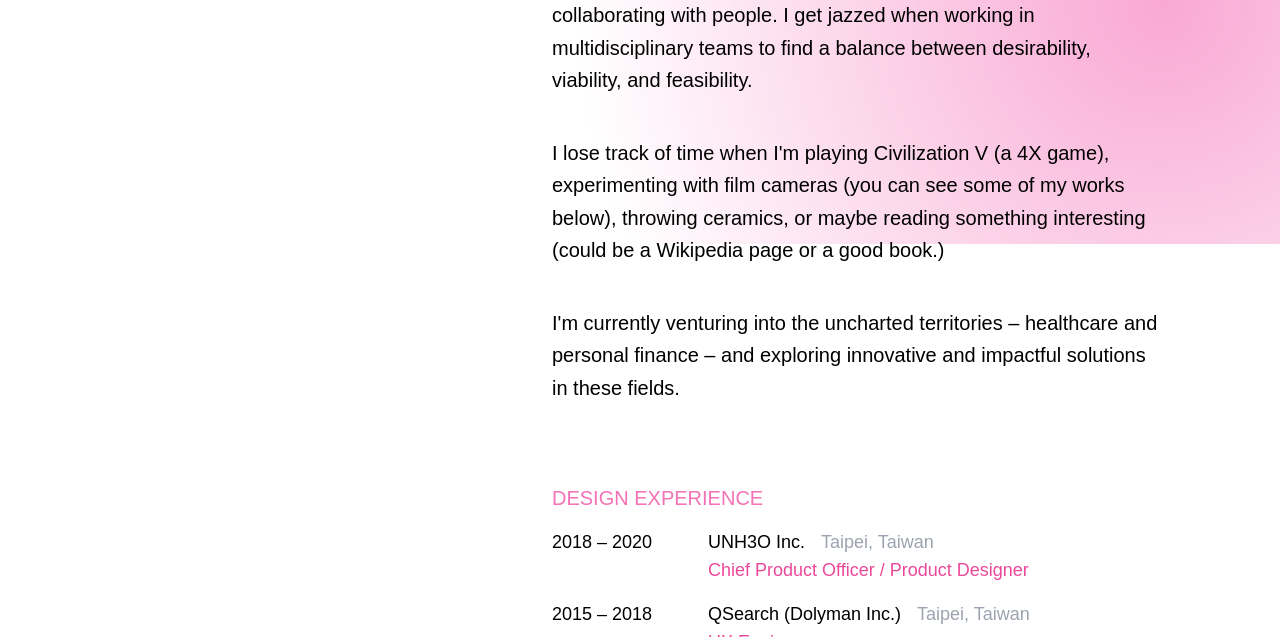
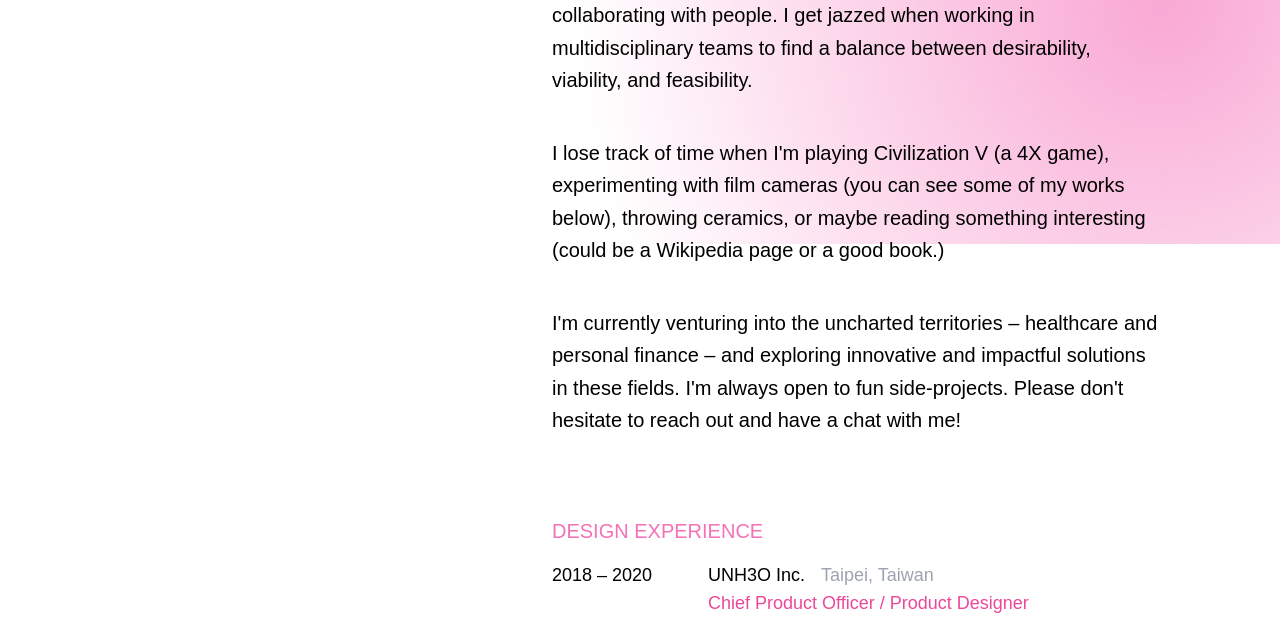
Before and after one commit to SteffYang/steffyang.github.io, a Gatsby site: page /about in a window 1280 px wide. Shown: the part 556-1193 px from the top of the page. Built offline with nearby package versions, Linux system fonts and the light colour scheme; Gatsby itself is replaced by a stand-in of ours.

Commit message:
Update about.js

```diff
--- a/src/pages/about.js
+++ b/src/pages/about.js
@@ -31,7 +31,7 @@ const AboutPage = () => {
                 I lose track of time when I'm playing Civilization V (a 4X game), experimenting with film cameras (you can see some of my works below), throwing ceramics, or maybe reading something interesting (could be a Wikipedia page or a good book.)
               </p>
               <p class="text-lg leading-relaxed md:text-xl md:leading-relaxed font-light mt-10">
-                I'm currently venturing into the uncharted territories – healthcare and personal finance – and exploring innovative and impactful solutions in these fields.
+                I'm currently venturing into the uncharted territories – healthcare and personal finance – and exploring innovative and impactful solutions in these fields. I'm always open to fun side-projects. Please don't hesitate to reach out and have a chat with me!
               </p>
             </div>
             <div className="">
```
